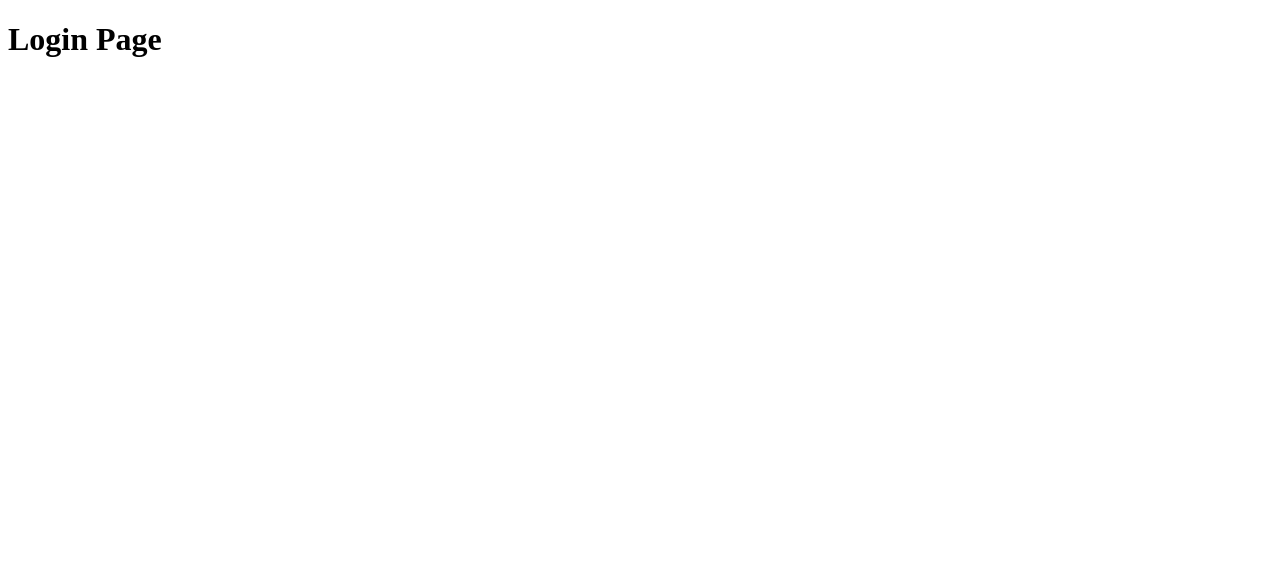
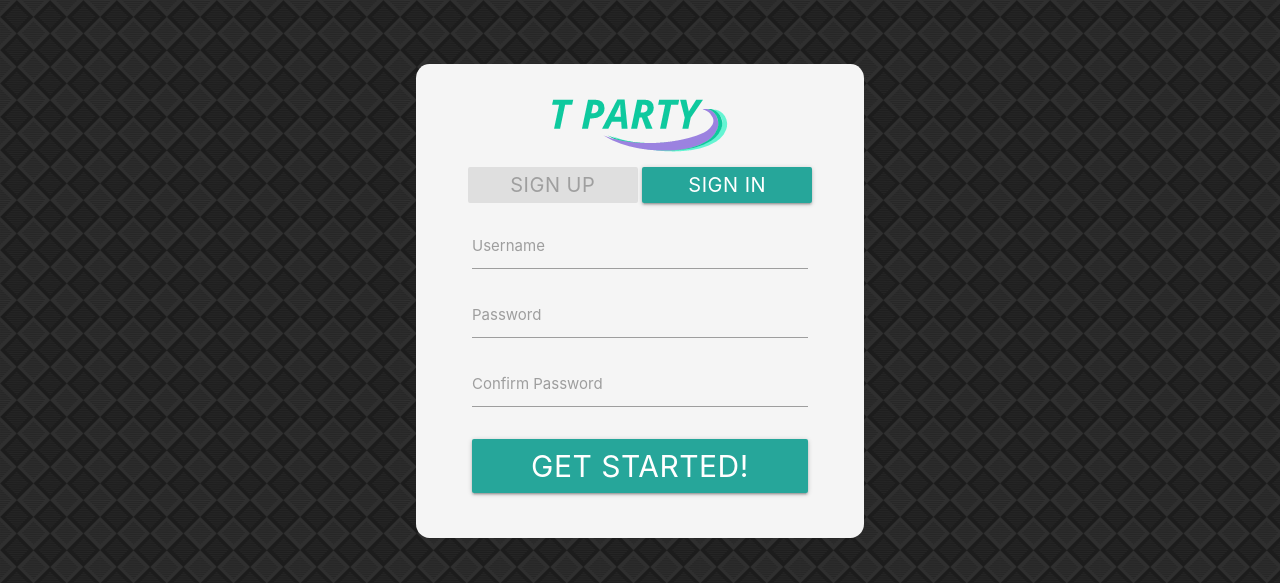
Before and after one commit to epituch/Translate-Game, a website: page loginpage/loginpage.html in a window 1280 px wide. Drawn offline with nearby package versions, Linux system fonts and the light colour scheme.

Commit message:
Created sign in/ sign up page and made it kinda responsive

```diff
--- a/loginpage/loginpage.css
+++ b/loginpage/loginpage.css
@@ -0,0 +1,38 @@
+body {
+    background-image: url("../assets/background.png");
+    background-repeat: repeat;
+}
+
+#main-div {
+    background-color: whitesmoke;
+    border-radius: 3%;
+    width: 90%;
+    margin: 5% auto;
+}
+
+#logo {
+    margin-top: 5%;
+}
+
+.sisub {
+    font-size: 20px !important;
+    width: 38%;
+    margin: 1% 0;
+}
+
+#start-btn {
+    font-size: 30px !important;
+    width: 75%;
+    margin: 2% auto 10%;
+}
+
+.input-field {
+    width: 75%;
+    margin: 0 auto;
+}
+
+@media (min-width: 800px){
+    #main-div {
+        width: 35%;
+    }
+}
--- a/loginpage/loginpage.html
+++ b/loginpage/loginpage.html
@@ -7,11 +7,38 @@
     <title>Page Title</title>
     <meta name="viewport" content="width=device-width, initial-scale=1">
     <link rel="stylesheet" type="text/css" media="screen" href="loginpage.css" />
+    <link rel="stylesheet" href="https://cdnjs.cloudflare.com/ajax/libs/materialize/1.0.0/css/materialize.min.css">
+    <script src="https://code.jquery.com/jquery-3.3.1.slim.min.js" integrity="sha256-3edrmyuQ0w65f8gfBsqowzjJe2iM6n0nKciPUp8y+7E="
+        crossorigin="anonymous"></script>
+    <script src="https://cdnjs.cloudflare.com/ajax/libs/materialize/1.0.0/js/materialize.min.js"></script>
     <script src="loginpage.js"></script>
 </head>
 
 <body>
-    <h1>Login Page</h1>
+    <div id="main-div">
+        <div class="center-align">
+            <img src="../assets/TPartyLogo.png" alt="Logo" class="center-align" id="logo">
+        </div>
+        <div class="center-align">
+            <a class="waves-effect waves-light btn disabled sisub" id="create-account-btn">Sign Up</a>
+            <a class="waves-effect waves-light btn sisub" id="login-btn">Sign In</a>
+        </div>
+        <div class="input-field">
+            <input id="username" type="text" class="validate">
+            <label for="username">Username</label>
+        </div>
+        <div class="input-field">
+            <input id="password" type="password" class="validate">
+            <label for="password">Password</label>
+        </div>
+        <div class="input-field">
+            <input id="confirm-password" type="password" class="validate">
+            <label for="confirm-password">Confirm Password</label>
+        </div>
+        <div class="center-align">
+            <a class="waves-effect waves-light btn-large" id="start-btn">Get Started!</a>
+        </div>
+    </div>
 </body>
 
 </html>
--- a/loginpage/loginpage.js
+++ b/loginpage/loginpage.js
@@ -0,0 +1,20 @@
+$(document).ready( () => {
+    $('#create-account-btn').click(signUp);
+    $('#login-btn').click(signIn);
+});
+
+// click event for the sign up button
+function signUp(){
+    $('#login-btn').removeClass('disabled');
+    $('#create-account-btn').addClass('disabled');
+    $('#start-btn').html('Get Started!');
+    $('#confirm-password').css('display', 'block');
+}
+
+// click event for the sign in button
+function signIn(){
+    $('#create-account-btn').removeClass('disabled');
+    $('#login-btn').addClass('disabled');
+    $('#start-btn').html('Login');
+    $('#confirm-password').css('display', 'none');
+}
--- a/server.js
+++ b/server.js
@@ -29,3 +29,7 @@ app.get('/createuser', (req, res) => {
 app.get('/assets/TPartyLogo.png', (req, res) => {
     res.sendFile('assets/TPartyLogo.png', {"root": __dirname});
 });
+
+app.get('/assets/background.png', (req, res) => {
+    res.sendFile('assets/background.png', {"root": __dirname});
+});
```
Also changed, not shown: assets/background.png (added).
